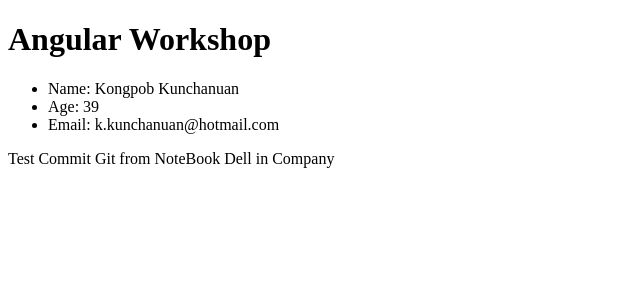
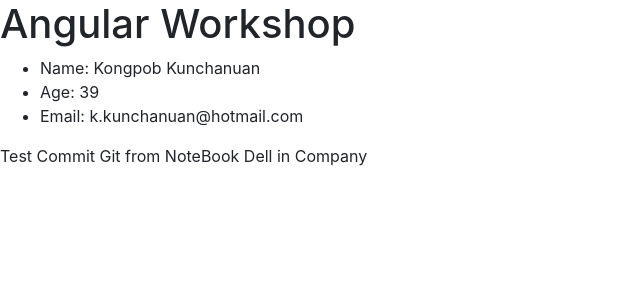
Before and after one commit to 9kongpob/AngularBaby, an Angular app: page / in a window 1280 px wide. Shown: the top 300 px of the page, without its empty margins (0-640 px from the left). Built offline with nearby package versions, Linux system fonts and the light colour scheme.

Commit message:
add Bootstrap and font-Awesome

```diff
--- a/package.json
+++ b/package.json
@@ -20,7 +20,9 @@
     "@angular/platform-browser": "^6.1.0",
     "@angular/platform-browser-dynamic": "^6.1.0",
     "@angular/router": "^6.1.0",
+    "bootstrap": "^4.1.3",
     "core-js": "^2.5.4",
+    "font-awesome": "^4.7.0",
     "rxjs": "^6.0.0",
     "zone.js": "~0.8.26"
   },
--- a/src/styles.css
+++ b/src/styles.css
@@ -1 +1,3 @@
 /* You can add global styles to this file, and also import other style files */
+@import "~bootstrap/dist/css/bootstrap.css";
+@import "~font-awesome/css/font-awesome.css";
```
Also changed, not shown: 1 other file (tests, documents, lock files or other folders).
